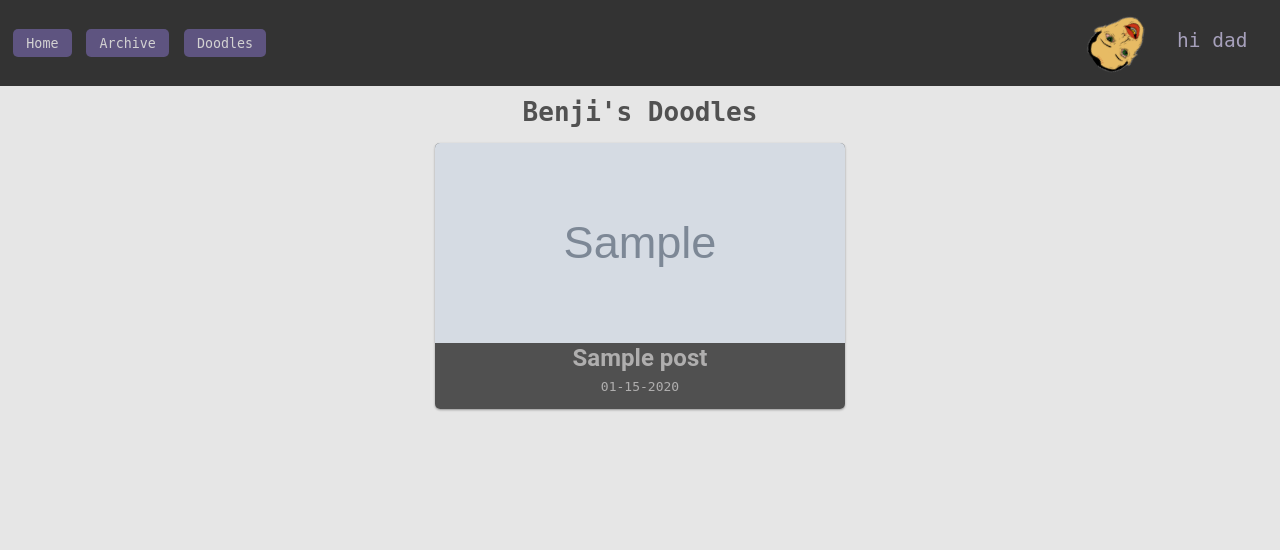
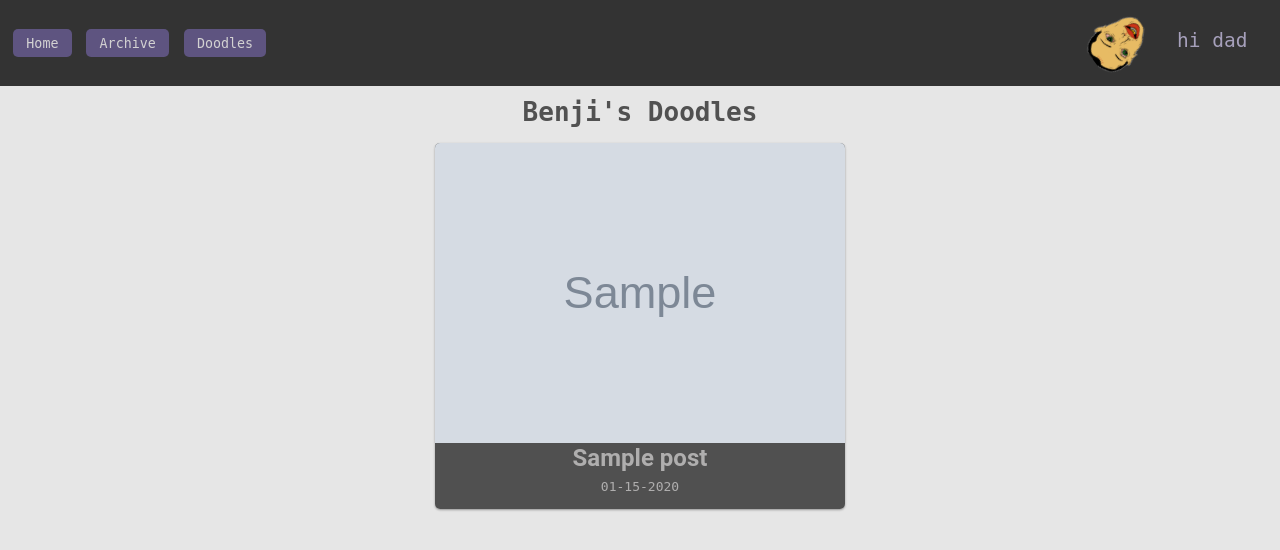
Before and after one commit to wesbob/hi_dad, a Flask app: page /img_gal in a window 1280 px wide. Shown: the top 550 px of the page. Run offline with Flask 3, Linux system fonts and the light colour scheme; tables that the repository leaves empty hold one stand-in row (values such as "Sample post"); grey boxes marked "Sample" are stand-in pictures.

Commit message:
Update styles.css

```diff
--- a/static/styles.css
+++ b/static/styles.css
@@ -178,7 +178,7 @@ p {
 
   .image-gallery-item img {
     width: 100%;
-    height: 200px; /* Set a fixed height for the images */
+    height: 300px; /* Set a fixed height for the images */
     display: block;
     border-radius: 5px;
     border-bottom-left-radius: 0;
```
